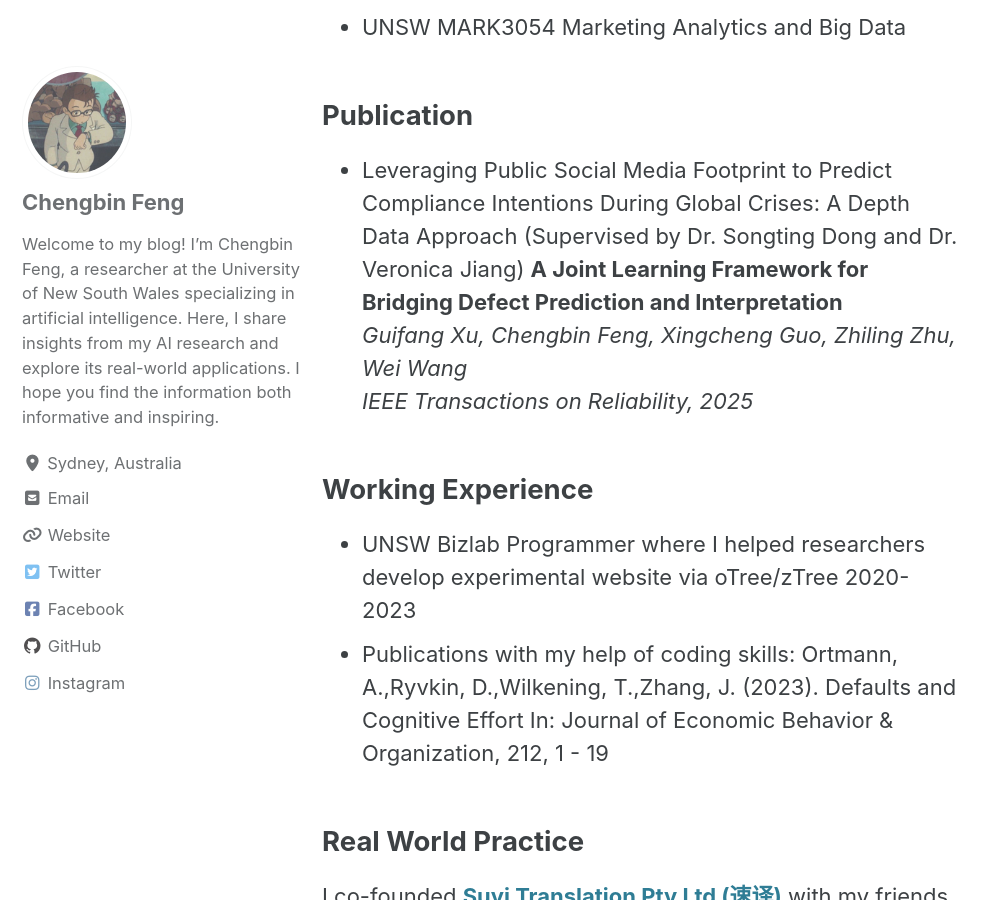
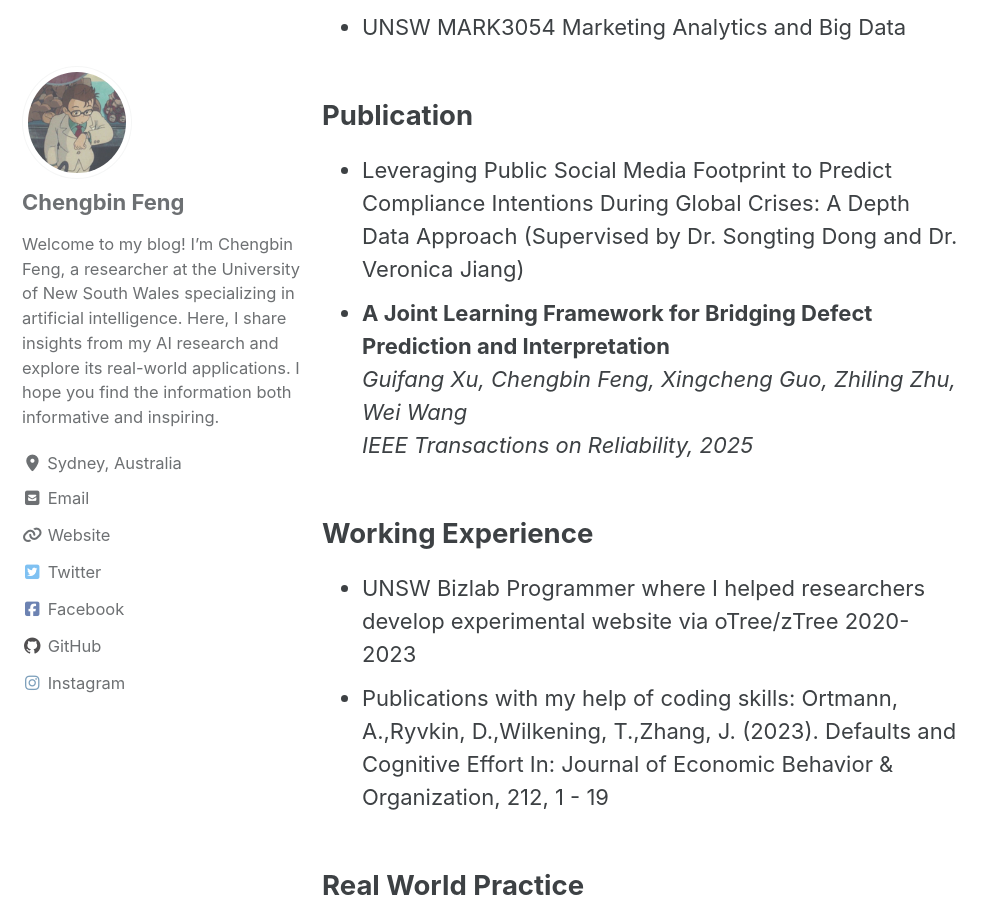
Before and after one commit to kfengc27/kfengc27.github.io, a Jekyll site: the page built from index.md, in a window 1280 px wide and 900 px high, scrolled down 1315 px. Shown: the whole window, without its empty margins (0-997 px from the left). Built offline with Jekyll 4.4.1, drawn with Linux system fonts in a browser that asks for light colours; cached includes are drawn as plain includes.

```diff
--- a/index.md
+++ b/index.md
@@ -29,7 +29,7 @@ I have a passion for exploring the world through the lenses of mathematics and c
 
 ## Publication
 - Leveraging Public Social Media Footprint to Predict Compliance Intentions During Global Crises: A Depth Data Approach (Supervised by Dr. Songting Dong and Dr. Veronica Jiang)
-**A Joint Learning Framework for Bridging Defect Prediction and Interpretation**
+- **A Joint Learning Framework for Bridging Defect Prediction and Interpretation**
 *Guifang Xu, Chengbin Feng, Xingcheng Guo, Zhiling Zhu, Wei Wang*
 *IEEE Transactions on Reliability, 2025*
 
```
